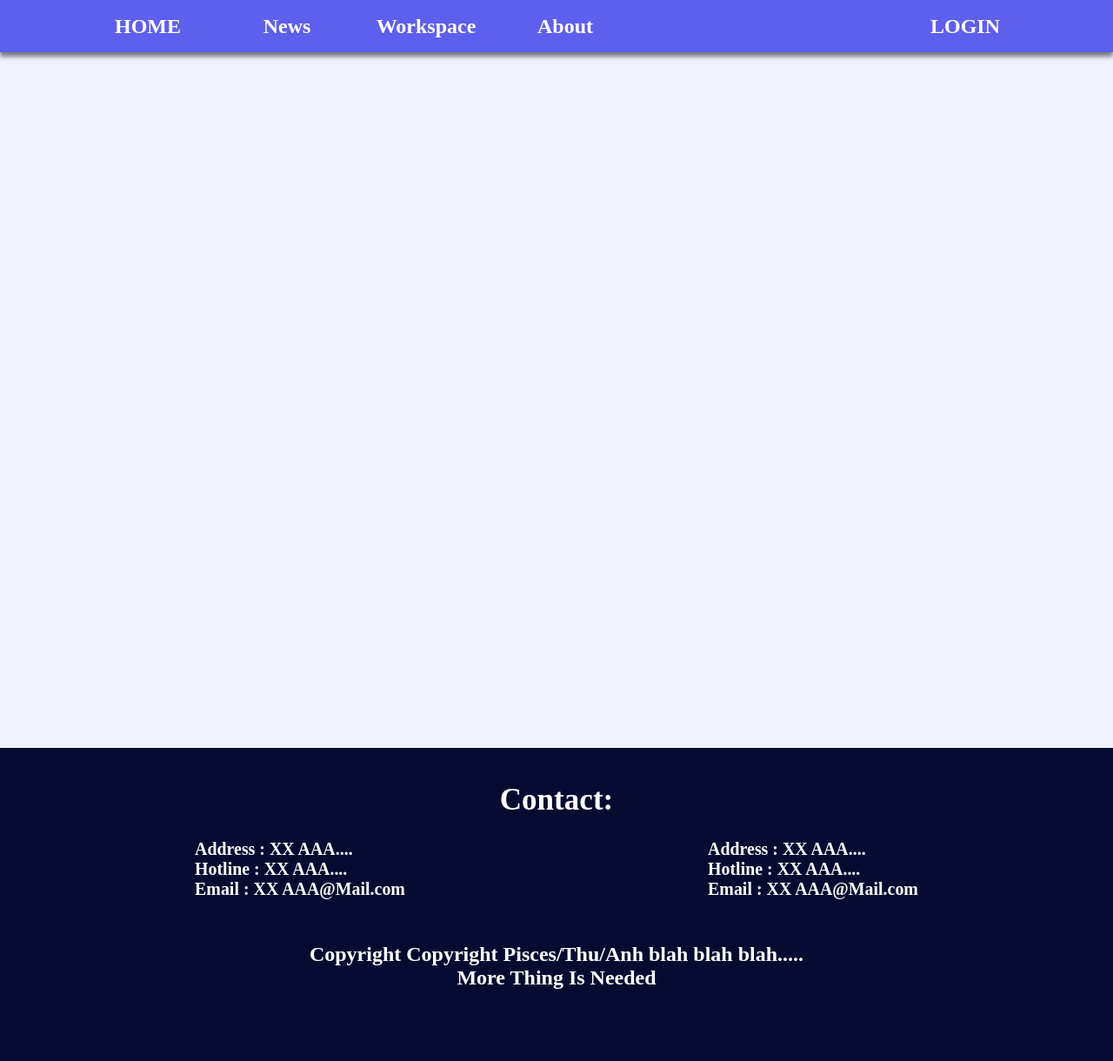
After one commit to Nqunhth/Web_HospitalManagement, a PHP site: page /workplace_page.html in a window 1280 px wide. The commit adds this page. Shown: the whole page at 87% size. Run offline with PHP 8.4, Linux system fonts and the light colour scheme.

Commit message:
Need to fix Sticky __ Navbar :((

```diff
--- a/css/main.css
+++ b/css/main.css
@@ -25,26 +25,31 @@
 .container__background{
     width: 100%;
     height: 800px;
-    background-image: url('/img/dành-cho-bác-sỹ.jpg');
+    background-image: url('/img/Home_page_Background.jpg');
     background-repeat: no-repeat;
     background-size: cover;
+}
+.container__background_color{
+    width: 100%;
+    height: 800px;
+    background-color: #F2F2FF;
 }
 
 /*main__content navbar*/
 .container__navbar{
+    position: sticky;
+    top: 0;
     width: 100%;
-    height: 70px;
+    height: 60px;
     background-color: #5D5FEF;
     box-shadow: rgba(0, 0, 0, 0.5) 0px 5px 5px;
     /* margin: 0 0 1.5rem; */
 }
 .navbar--list{
-    height: 70px;
+    height: 60px;
     list-style: none;
     display: flex;
-    align-items: center;
-    justify-content: center;
-    margin: auto 200px;
+    margin: 0 90px;
 }
 .navbar--item-link{
     display: flex;
@@ -53,13 +58,14 @@
     justify-content: center;
 }
 .navbar--item-link{
-    height: 70px;
+    width: 160px;
+    height: 60px;
     line-height: 80px!important;
     padding: 0 1em!important;
     position: relative;
     color: white;
-    font-size: 180%;
-    font-weight: 900; /* Same as Bold */
+    font-size: 24px;
+    font-weight: 700; /* Same as Bold */
 }
 .navbar--flex-spacer{
     flex-grow: 1;
@@ -154,10 +164,14 @@
 .footer__content{
     padding: 40px 50px;
     color: white;
-    font-size: 200%;
+    font-size: 24px;
+    font-weight: 400;
 }
 .content-title{
+    height: 65px;
     text-align: center;
+    font-size: 30px;
+    font-weight: 700;
 }
 .content-main{
     display: grid;
--- /dev/null
+++ b/workplace_page.html
@@ -0,0 +1,99 @@
+<!DOCTYPE html>
+<html>
+
+<head>
+    <meta charset="UTF-8">
+    <title>HealthCareManagement</title>
+    <link rel="stylesheet" href="./css/main.css">
+    <link rel="stylesheet" href="./icon/fontawesome-free-5.15.4-web/css/all.min.css">
+</head>
+
+<body>
+    <div class="home-page">
+        <header class="header">
+            <div class="container__navbar">
+                <ul class="navbar--list">
+                    <li class="navbar--item">
+                        <a href="" class="navbar--item-link">HOME</a>
+                    </li>
+                    <li class="navbar--item">
+                        <a href="" class="navbar--item-link">News</a>
+                    </li>
+                    <li class="navbar--item">
+                        <a href="" class="navbar--item-link">Workspace</a>
+                    </li>
+                    <li class="navbar--item has-dropdown-menu">
+                        <a href="" class="navbar--item-link">About</a>
+                        <ul class="dropdown-menu">
+                            <li>
+                                <a href="">Our Hospital</a>
+                            </li>
+                            <li>
+                                <a href="">Our Staff</a>
+                            </li>
+                            <li>
+                                <a href=""> Our Facibilities</a>
+                            </li>
+                        </ul>
+                    </li>
+                    <li class="navbar--flex-spacer">
+                        <!-- Search Area -->
+                    </li>
+                    <li class="navbar--item">
+                        <a href="" class="navbar--item-link">LOGIN</a>
+                    </li>
+                </ul>
+            </div>
+        </header>
+
+        <div class="container">
+            <div class="container__background_color">
+            </div>
+        </div>
+
+        <footer class="footer">
+            <div class="footer__content">
+                <div class="content-title">
+                    <h3>Contact:</h3>
+                </div>
+                <div class="content-main">
+                    <div class="main-column">
+                        <div class="column-content">
+                            <ul class="column-link-list">
+                                <li class="column-link-list-item">
+                                    <h5>Address : XX AAA....</h5>
+                                </li>
+                                <li class="column-link-list-item">
+                                    <h5>Hotline : XX AAA....</h5>
+                                </li>
+                                <li class="column-link-list-item">
+                                    <h5>Email : XX AAA@Mail.com</h5>
+                                </li>
+                            </ul>
+                        </div>
+
+                    </div>
+                    <div class="main-column">
+                        <ul class="column-link-list">
+                            <li class="column-link-list-item">
+                                <h5>Address : XX AAA....</h5>
+                            </li>
+                            <li class="column-link-list-item">
+                                <h5>Hotline : XX AAA....</h5>
+                            </li>
+                            <li class="column-link-list-item">
+                                <h5>Email : XX AAA@Mail.com</h5>
+                            </li>
+                        </ul>
+                    </div>
+                </div>
+                <div class="content-conclude">
+                    <h4>Copyright Copyright Pisces/Thu/Anh blah blah blah.....</h3>
+                        <h4>More Thing Is Needed</h4>
+                </div>
+            </div>
+        </footer>
+    </div>
+</body>
+
+</html>
```
Also changed, not shown: other parts of css/main.css (+20 -16 lines), home_page.html (+14 -11 lines), img/Home_page_Background.jpg (renamed from img/dành-cho-bác-sỹ.jpg).
